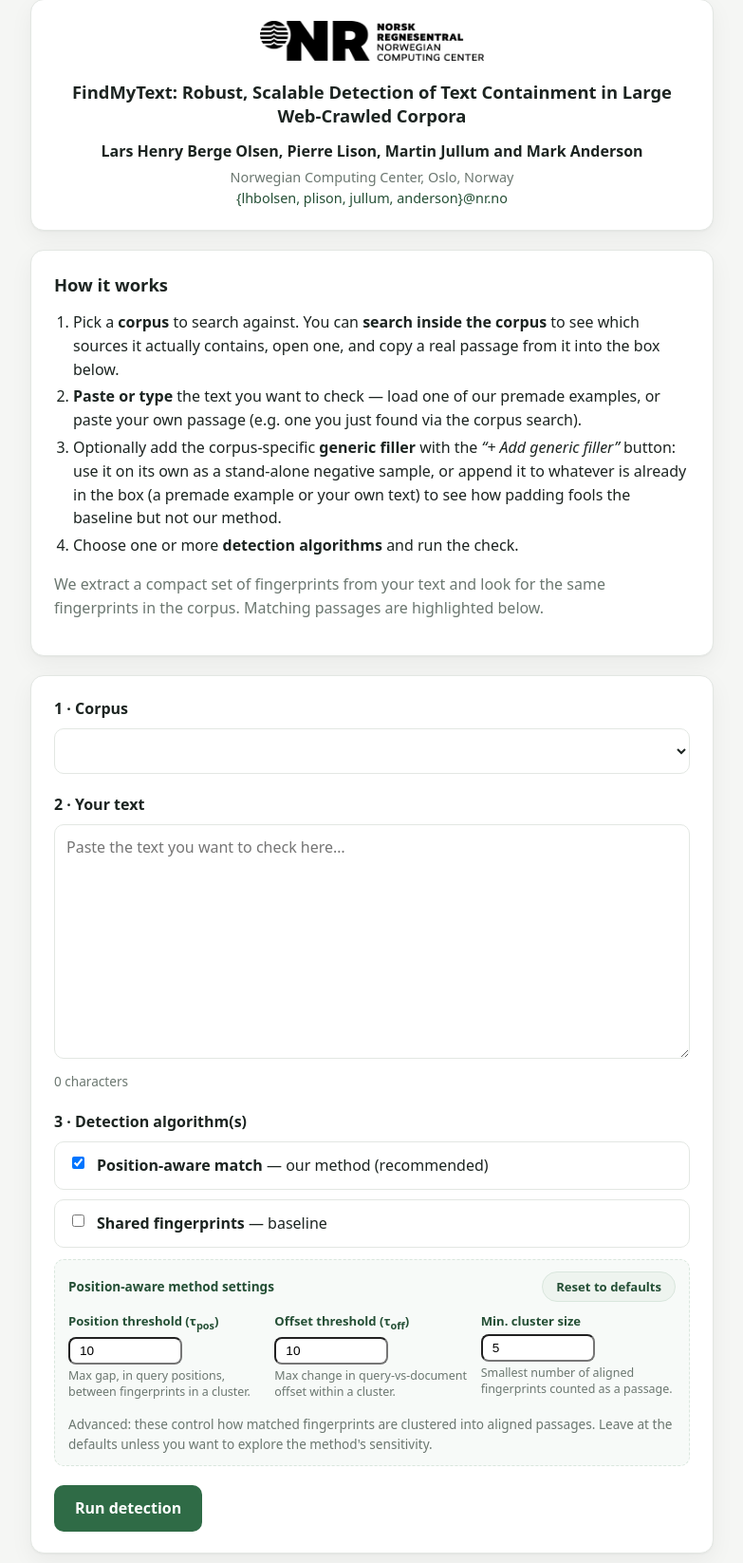
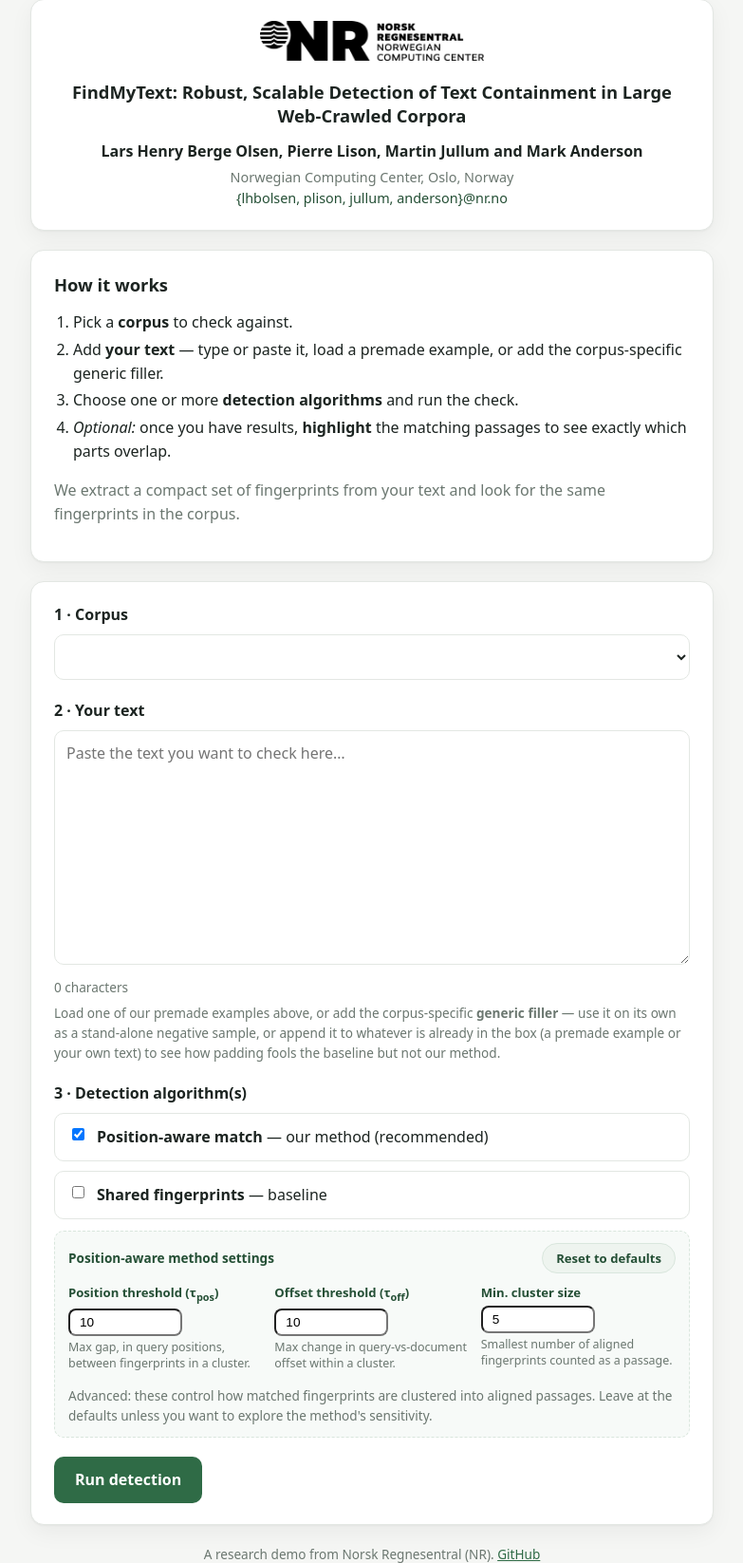
Before and after one commit to NorskRegnesentral/FindMyText, a Flask app: page / in a window 1280 px wide. Shown: the part 256-1902 px from the top of the page at 95% size, without its empty margins (248-1031 px from the left). Run offline with Flask 3, Linux system fonts and the light colour scheme; lists and menus that the app fills with data are empty.

Commit message:
web: streamline How it works to 3 steps + optional highlight; move detail into field hints

```diff
--- a/web/corpussearch/templates/index.html
+++ b/web/corpussearch/templates/index.html
@@ -42,23 +42,16 @@
         <section class="card help">
             <h2>How it works</h2>
             <ol>
-                <li>Pick a <strong>corpus</strong> to search against. You can
-                    <strong>search inside the corpus</strong> to see which sources it
-                    actually contains, open one, and copy a real passage from it into
-                    the box below.</li>
-                <li><strong>Paste or type</strong> the text you want to check — load one
-                    of our premade examples, or paste your own passage (e.g. one you
-                    just found via the corpus search).</li>
-                <li>Optionally add the corpus-specific <strong>generic filler</strong>
-                    with the <em>“+ Add generic filler”</em> button: use it on its own as
-                    a stand-alone negative sample, or append it to whatever is already in
-                    the box (a premade example or your own text) to see how padding
-                    fools the baseline but not our method.</li>
+                <li>Pick a <strong>corpus</strong> to check against.</li>
+                <li>Add <strong>your text</strong> — type or paste it, load a premade
+                    example, or add the corpus-specific generic filler.</li>
                 <li>Choose one or more <strong>detection algorithms</strong> and run the check.</li>
+                <li><em>Optional:</em> once you have results, <strong>highlight</strong>
+                    the matching passages to see exactly which parts overlap.</li>
             </ol>
             <p class="muted">
                 We extract a compact set of fingerprints from your text and look for the
-                same fingerprints in the corpus. Matching passages are highlighted below.
+                same fingerprints in the corpus.
             </p>
         </section>
 
@@ -69,6 +62,9 @@
                 <p class="hint" id="corpus-desc"></p>
                 <p class="hint dataset-line" id="dataset-line"></p>
                 <div class="corpus-search hidden" id="corpus-search">
+                    <p class="hint">Search to see which sources this corpus actually
+                        contains, then open one and copy a real passage into the text
+                        box below to try it.</p>
                     <input type="search" id="corpus-search-input" class="corpus-search-input"
                         placeholder="Search which articles are in this corpus…" autocomplete="off" />
                     <ul class="corpus-search-results" id="corpus-search-results"></ul>
@@ -83,6 +79,13 @@
                 <textarea id="text" name="text" rows="9"
                     placeholder="Paste the text you want to check here…"></textarea>
                 <p class="hint"><span id="char-count">0</span> characters</p>
+                <p class="hint">
+                    Load one of our premade examples above, or add the corpus-specific
+                    <strong>generic filler</strong> — use it on its own as a stand-alone
+                    negative sample, or append it to whatever is already in the box (a
+                    premade example or your own text) to see how padding fools the
+                    baseline but not our method.
+                </p>
             </div>
 
             <div class="field">
```
